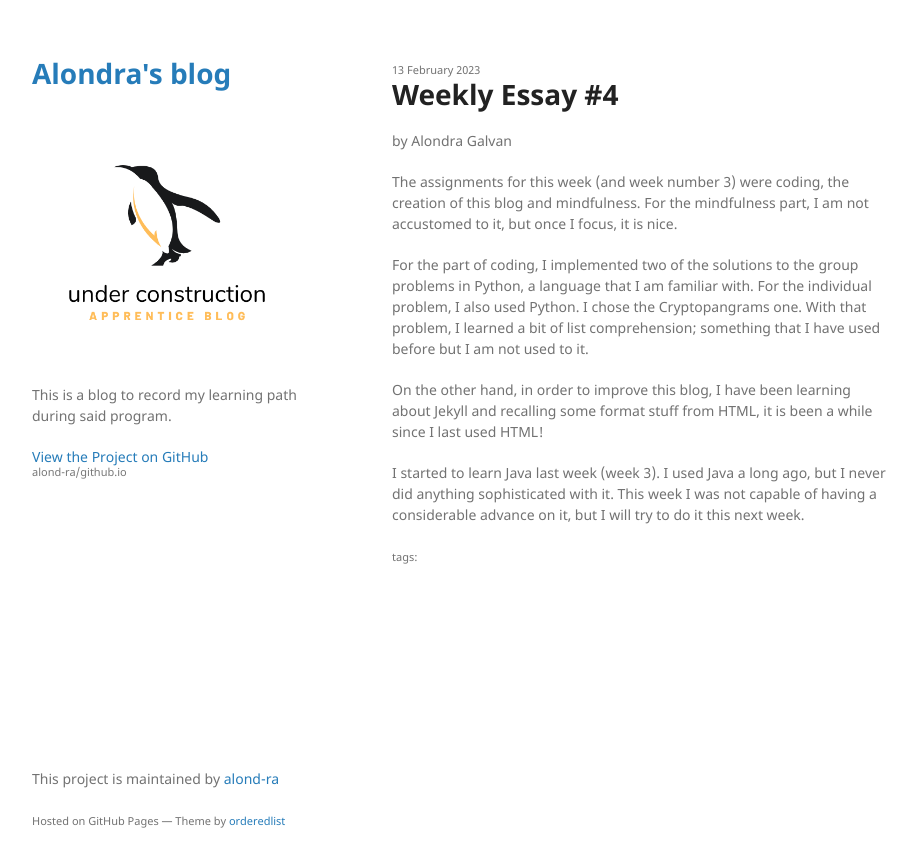
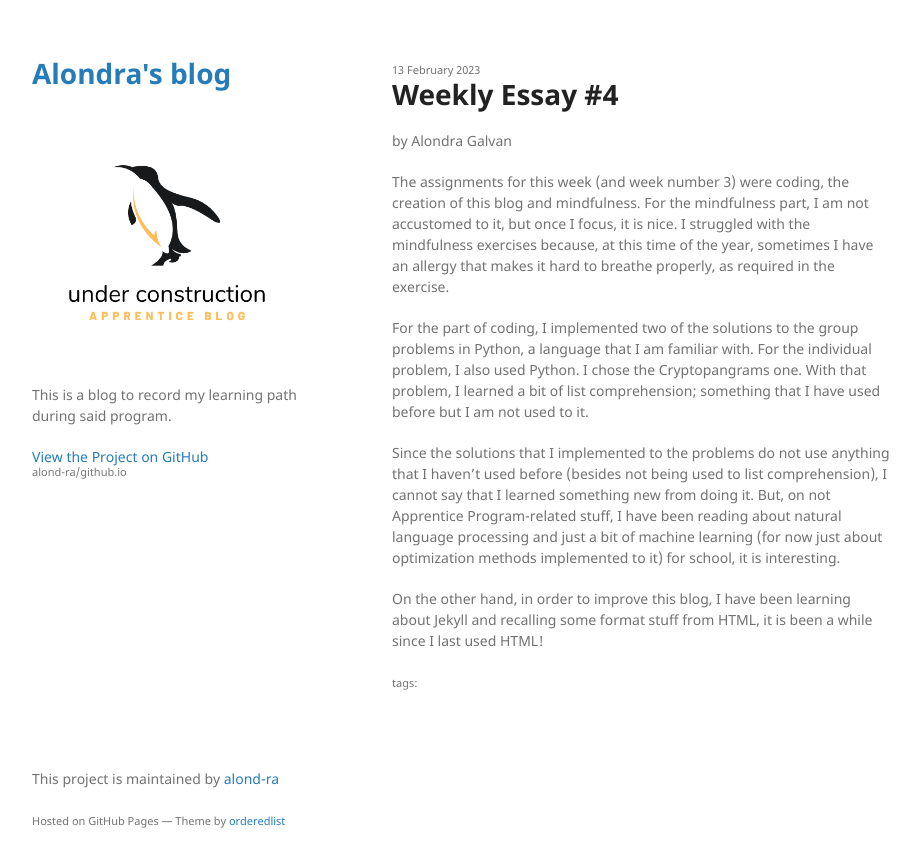
Before and after one commit to alond-ra/github.io, a Jekyll site: the page built from _posts/2023-02-13-Week 4.markdown, in a window 1280 px wide. Shown: the top 867 px of the page, without its empty margins (178-1098 px from the left). Built offline with Jekyll 4.4.1, drawn with Linux system fonts in a browser that asks for light colours.

Commit message:
Update 2023-02-13-Week 4.markdown

```diff
--- a/_posts/2023-02-13-Week 4.markdown
+++ b/_posts/2023-02-13-Week 4.markdown
@@ -3,15 +3,14 @@ layout: post
 title:  "Weekly Essay #4"
 date:   2023-02-13 15:00:56 -0600
 author: "Alondra Galvan"
-tags:
 categories: weekly-essay
 
 ---
 
-The assignments for this week (and week number 3) were coding, the creation of this blog and mindfulness. For the mindfulness part, I am not accustomed to it, but once I focus, it is nice.
+The assignments for this week (and week number 3) were coding, the creation of this blog and mindfulness. For the mindfulness part, I am not accustomed to it, but once I focus, it is nice. I struggled with the mindfulness exercises because, at this time of the year, sometimes I have an allergy that makes it hard to breathe properly, as required in the exercise.
 
 For the part of coding, I implemented two of the solutions to the group problems in Python, a language that I am familiar with. For the individual problem, I also used Python. I chose the Cryptopangrams one. With that problem, I learned a bit of list comprehension; something that I have used before but I am not used to it.
 
+Since the solutions that I implemented to the problems do not use anything that I haven't used before (besides not being used to list comprehension), I cannot say that I learned something new from doing it. But, on not Apprentice Program-related stuff, I have been reading about natural language processing and just a bit of machine learning (for now just about optimization methods implemented to it) for school, it is interesting.
+
 On the other hand, in order to improve this blog, I have been learning about Jekyll and recalling some format stuff from HTML, it is been a while since I last used HTML!
-
-I started to learn Java last week (week 3). I used Java a long ago, but I never did anything sophisticated with it. This week I was not capable of having a considerable advance on it, but I will try to do it this next week.
```
